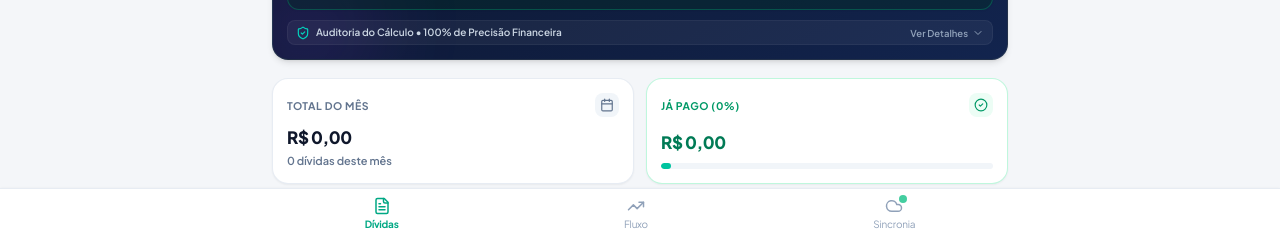
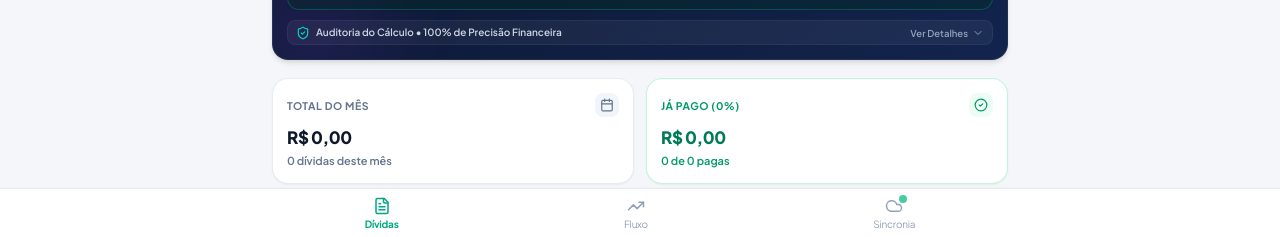
Before and after one commit to clarasouza23021992-hash/Financia, a React (Vite) app: page / in a window 1280 px wide. Shown: the part 560-797 px from the top of the page. Built offline with nearby package versions, Linux system fonts and the light colour scheme; no server answers.

Commit message:
feat(ui): add detailed KPI metrics and progress tracker
Expand KpiCards with new metrics including pending counts, percentage calculations, and a dynamic motivational summary based on payment progress.

```diff
--- a/src/components/KpiCards.tsx
+++ b/src/components/KpiCards.tsx
@@ -1,5 +1,5 @@
 import React from 'react';
-import { Calendar, CheckCircle2 } from 'lucide-react';
+import { Calendar, CheckCircle2, Trophy, Flame, TrendingUp, Sparkles, Target, ArrowRight } from 'lucide-react';
 import { Bill } from '../types/finance';
 
 interface KpiCardsProps {
@@ -24,18 +24,96 @@ export const KpiCards: React.FC<KpiCardsProps> = ({ bills, onSelectFilter }) =>
 
   const paidBills = validBills.filter(b => b.status === 'paid');
   const paidAmount = paidBills.reduce((acc, b) => acc + b.amount, 0);
-  const paidPercentage = totalAmount > 0 ? Math.round((paidAmount / totalAmount) * 100) : 0;
+  const paidCount = paidBills.length;
 
   const pendingBills = validBills.filter(b => b.status !== 'paid');
-  const pendingAmount = totalAmount - paidAmount;
+  const pendingAmount = Math.max(0, totalAmount - paidAmount);
+  const pendingCount = pendingBills.length;
+
+  // Percentage of bills paid (count and amount)
+  const paidCountPercentage = totalCount > 0 ? Math.round((paidCount / totalCount) * 100) : 0;
+  const paidAmountPercentage = totalAmount > 0 ? Math.round((paidAmount / totalAmount) * 100) : 0;
 
   const formatCurrency = (val: number) => {
     return `R$ ${val.toLocaleString('pt-BR', { minimumFractionDigits: 2, maximumFractionDigits: 2 })}`;
   };
 
+  // Motivational message and tone depending on progress
+  const getMotivationInfo = () => {
+    if (totalCount === 0) {
+      return {
+        icon: Target,
+        iconBg: 'bg-slate-100 text-slate-500 dark:bg-slate-800 dark:text-slate-400',
+        badgeBg: 'bg-slate-100 text-slate-600 dark:bg-slate-800 dark:text-slate-300',
+        badgeText: '0% do mês',
+        title: 'Nenhuma dívida cadastrada',
+        message: 'Cadastre suas contas do mês para acompanhar o progresso de quitação!',
+        isComplete: false,
+      };
+    }
+    if (paidCount === totalCount) {
+      return {
+        icon: Trophy,
+        iconBg: 'bg-amber-100 text-amber-600 dark:bg-amber-950/70 dark:text-amber-400',
+        badgeBg: 'bg-emerald-100 text-emerald-800 dark:bg-emerald-950/80 dark:text-emerald-300 border border-emerald-300 dark:border-emerald-700',
+        badgeText: '🏆 100% Quitadas!',
+        title: 'Todas as dívidas quitadas!',
+        message: 'Parabéns pela disciplina! Você zerou 100% das suas contas deste mês.',
+        isComplete: true,
+      };
+    }
+    if (paidCountPercentage >= 75) {
+      return {
+        icon: Flame,
+        iconBg: 'bg-orange-100 text-orange-600 dark:bg-orange-950/70 dark:text-orange-400',
+        badgeBg: 'bg-emerald-100 text-emerald-800 dark:bg-emerald-950/80 dark:text-emerald-300',
+        badgeText: `${paidCountPercentage}% Quitadas`,
+        title: 'Reta final do mês!',
+        message: `Falta apenas ${pendingCount} ${pendingCount === 1 ? 'conta' : 'contas'} (${formatCurrency(pendingAmount)}) para você zerar tudo!`,
+        isComplete: false,
+      };
+    }
+    if (paidCountPercentage >= 50) {
+      return {
+        icon: TrendingUp,
+        iconBg: 'bg-teal-100 text-teal-700 dark:bg-teal-950/70 dark:text-teal-400',
+        badgeBg: 'bg-teal-100 text-teal-800 dark:bg-teal-950/80 dark:text-teal-300',
+        badgeText: `${paidCountPercentage}% Quitadas`,
+        title: 'Mais da metade já foi paga!',
+        message: `Excelente evolução! Você já quitou ${formatCurrency(paidAmount)} das suas despesas.`,
+        isComplete: false,
+      };
+    }
+    if (paidCountPercentage > 0) {
+      return {
+        icon: Sparkles,
+        iconBg: 'bg-emerald-100 text-emerald-600 dark:bg-emerald-950/70 dark:text-emerald-400',
+        badgeBg: 'bg-emerald-50 text-emerald-700 dark:bg-emerald-950/60 dark:text-emerald-300',
+        badgeText: `${paidCountPercentage}% Quitadas`,
+        title: 'Progresso em andamento',
+        message: `Bom ritmo! Cada conta paga é menos preocupação no seu orçamento.`,
+        isComplete: false,
+      };
+    }
+    return {
+      icon: Target,
+      iconBg: 'bg-slate-100 text-slate-500 dark:bg-slate-800 dark:text-slate-400',
+      badgeBg: 'bg-slate-100 text-slate-600 dark:bg-slate-800 dark:text-slate-300',
+      badgeText: `0% de ${totalCount} contas`,
+      title: 'Aguardando quitação',
+      message: 'Marque sua primeira conta como paga para ver a barra de progresso subir!',
+      isComplete: false,
+    };
+  };
+
+  const motivation = getMotivationInfo();
+  const MotivationIcon = motivation.icon;
+
   return (
-    <div className="grid grid-cols-2 gap-3 px-4 py-2">
-      {/* 1. TOTAL DO MÊS */}
+    <div className="px-4 py-2 space-y-2.5">
+      {/* 1. TOP SUMMARY CARDS (Total do Mês & Já Pago) */}
+      <div className="grid grid-cols-2 gap-3">
+        {/* TOTAL DO MÊS */}
         <div
           id="kpi-card-total-month"
           onClick={() => onSelectFilter?.('all')}
@@ -69,7 +147,7 @@ export const KpiCards: React.FC<KpiCardsProps> = ({ bills, onSelectFilter }) =>
           </div>
         </div>
 
-      {/* 2. JÁ PAGO (%) */}
+        {/* JÁ PAGO (%) */}
         <div
           id="kpi-card-paid"
           onClick={() => onSelectFilter?.('paid')}
@@ -77,7 +155,7 @@ export const KpiCards: React.FC<KpiCardsProps> = ({ bills, onSelectFilter }) =>
         >
           <div className="flex items-center justify-between mb-2">
             <span className="text-[10.5px] font-bold tracking-wider text-emerald-600 dark:text-emerald-400 uppercase">
-            JÁ PAGO ({paidPercentage}%)
+              JÁ PAGO ({paidAmountPercentage}%)
             </span>
             <div className="w-6 h-6 rounded-lg bg-emerald-50 dark:bg-emerald-950/50 flex items-center justify-center text-emerald-600 dark:text-emerald-400">
               <CheckCircle2 className="w-3.5 h-3.5" />
@@ -87,13 +165,129 @@ export const KpiCards: React.FC<KpiCardsProps> = ({ bills, onSelectFilter }) =>
             <div className="text-[17px] font-extrabold text-emerald-700 dark:text-emerald-400 tracking-tight">
               {formatCurrency(paidAmount)}
             </div>
-          {/* Visual progress bar matching screenshot */}
-          <div className="w-full bg-slate-100 dark:bg-slate-800 h-1.5 rounded-full mt-2 overflow-hidden">
+            <div className="text-[11px] font-semibold text-slate-500 dark:text-slate-400 mt-0.5 truncate">
+              <span className="text-emerald-600 dark:text-emerald-400 font-semibold">
+                {paidCount} de {totalCount} {totalCount === 1 ? 'paga' : 'pagas'}
+              </span>
+            </div>
+          </div>
+        </div>
+      </div>
+
+      {/* 2. VISUAL PROGRESS BAR & MOTIVATION CARD */}
       <div
-              className="bg-[#00C49F] h-full rounded-full transition-all duration-500"
-              style={{ width: `${Math.max(paidPercentage, 3)}%` }}
-            ></div>
+        id="kpi-card-progress"
+        className={`bg-white dark:bg-[#131D38] border rounded-2xl p-3.5 shadow-xs transition-all ${
+          motivation.isComplete
+            ? 'border-emerald-300 dark:border-emerald-800/80 bg-gradient-to-br from-emerald-50/40 via-white to-teal-50/30 dark:from-[#0f242b]/40 dark:via-[#131D38] dark:to-[#131D38]'
+            : 'border-slate-200/80 dark:border-slate-800'
+        }`}
+      >
+        {/* Header: Title, Counts and Percentage Badge */}
+        <div className="flex items-center justify-between gap-2 mb-2.5">
+          <div className="flex items-center gap-2 min-w-0">
+            <div className={`w-7 h-7 rounded-xl flex items-center justify-center shrink-0 ${motivation.iconBg}`}>
+              <MotivationIcon className="w-4 h-4" />
             </div>
+            <div className="min-w-0">
+              <div className="flex items-center gap-1.5">
+                <span className="text-xs font-extrabold text-slate-900 dark:text-white tracking-tight truncate">
+                  Progresso de Quitação
+                </span>
+              </div>
+              <p className="text-[11px] font-medium text-slate-500 dark:text-slate-400 truncate">
+                {totalCount > 0 ? (
+                  <>
+                    <strong className="text-slate-700 dark:text-slate-200">{paidCount}</strong> de <strong className="text-slate-700 dark:text-slate-200">{totalCount}</strong> {totalCount === 1 ? 'conta quitada' : 'contas quitadas'}
+                  </>
+                ) : (
+                  'Nenhuma conta cadastrada'
+                )}
+              </p>
+            </div>
+          </div>
+
+          <div className="shrink-0 flex items-center gap-1.5">
+            <span className={`text-[11px] font-extrabold px-2.5 py-1 rounded-full shadow-2xs ${motivation.badgeBg}`}>
+              {motivation.badgeText}
+            </span>
+          </div>
+        </div>
+
+        {/* The Visual Progress Bar */}
+        <div className="relative my-2">
+          <div
+            className="w-full bg-slate-100 dark:bg-slate-800/90 h-3 rounded-full overflow-hidden p-0.5 border border-slate-200/60 dark:border-slate-700/60 relative"
+            role="progressbar"
+            aria-valuenow={paidCountPercentage}
+            aria-valuemin={0}
+            aria-valuemax={100}
+            aria-label={`Progresso de quitação: ${paidCountPercentage}%`}
+          >
+            {/* Milestone Guide Lines (25%, 50%, 75%) */}
+            <div className="absolute inset-0 flex justify-between px-[25%] pointer-events-none opacity-20 dark:opacity-30">
+              <div className="w-[1px] h-full bg-slate-400 dark:bg-slate-300"></div>
+              <div className="w-[1px] h-full bg-slate-400 dark:bg-slate-300"></div>
+            </div>
+
+            {/* Filled Progress Bar with smooth transition */}
+            <div
+              className={`h-full rounded-full transition-all duration-700 ease-out relative ${
+                motivation.isComplete
+                  ? 'bg-gradient-to-r from-emerald-500 via-teal-400 to-[#00C49F] shadow-sm shadow-emerald-500/40'
+                  : 'bg-gradient-to-r from-emerald-500 via-teal-400 to-[#00C49F]'
+              }`}
+              style={{
+                width: `${totalCount === 0 ? 0 : Math.min(100, Math.max(paidCountPercentage, paidCount > 0 ? 5 : 0))}%`
+              }}
+            >
+              {/* Subtle glossy sheen reflection */}
+              <div className="absolute inset-0 bg-gradient-to-b from-white/30 to-transparent rounded-full"></div>
+            </div>
+          </div>
+
+          {/* Quick markers under bar */}
+          <div className="flex justify-between items-center text-[9.5px] font-bold text-slate-400 dark:text-slate-500 px-0.5 mt-1">
+            <span>0%</span>
+            <span className="hidden sm:inline">25%</span>
+            <span>50%</span>
+            <span className="hidden sm:inline">75%</span>
+            <span className={motivation.isComplete ? 'text-emerald-600 dark:text-emerald-400 font-extrabold' : ''}>100%</span>
+          </div>
+        </div>
+
+        {/* Motivational Message & Quick Action Links */}
+        <div className="flex flex-col sm:flex-row sm:items-center justify-between gap-1.5 pt-1 border-t border-slate-100 dark:border-slate-800/80 mt-1">
+          <div className="text-[11px] text-slate-600 dark:text-slate-300 leading-tight">
+            <span className="font-semibold text-slate-900 dark:text-white mr-1">{motivation.title}:</span>
+            <span>{motivation.message}</span>
+          </div>
+
+          {/* Quick Filter buttons to help user take action */}
+          {totalCount > 0 && onSelectFilter && (
+            <div className="flex items-center gap-1.5 shrink-0 self-end sm:self-center mt-0.5 sm:mt-0">
+              {pendingCount > 0 ? (
+                <button
+                  type="button"
+                  onClick={() => onSelectFilter('pending')}
+                  className="text-[10px] font-bold text-amber-700 dark:text-amber-400 hover:text-amber-800 hover:underline flex items-center gap-0.5 px-2 py-0.5 rounded-md bg-amber-50 dark:bg-amber-950/50 transition-colors"
+                >
+                  <span>{pendingCount} {pendingCount === 1 ? 'pendente' : 'pendentes'}</span>
+                  <ArrowRight className="w-2.5 h-2.5" />
+                </button>
+              ) : null}
+              {paidCount > 0 && (
+                <button
+                  type="button"
+                  onClick={() => onSelectFilter('paid')}
+                  className="text-[10px] font-bold text-emerald-700 dark:text-emerald-400 hover:text-emerald-800 hover:underline flex items-center gap-0.5 px-2 py-0.5 rounded-md bg-emerald-50 dark:bg-emerald-950/50 transition-colors"
+                >
+                  <CheckCircle2 className="w-2.5 h-2.5" />
+                  <span>{paidCount} {paidCount === 1 ? 'paga' : 'pagas'}</span>
+                </button>
+              )}
+            </div>
+          )}
         </div>
       </div>
     </div>
```
Lines whose indentation alone changed are shown as unchanged.
